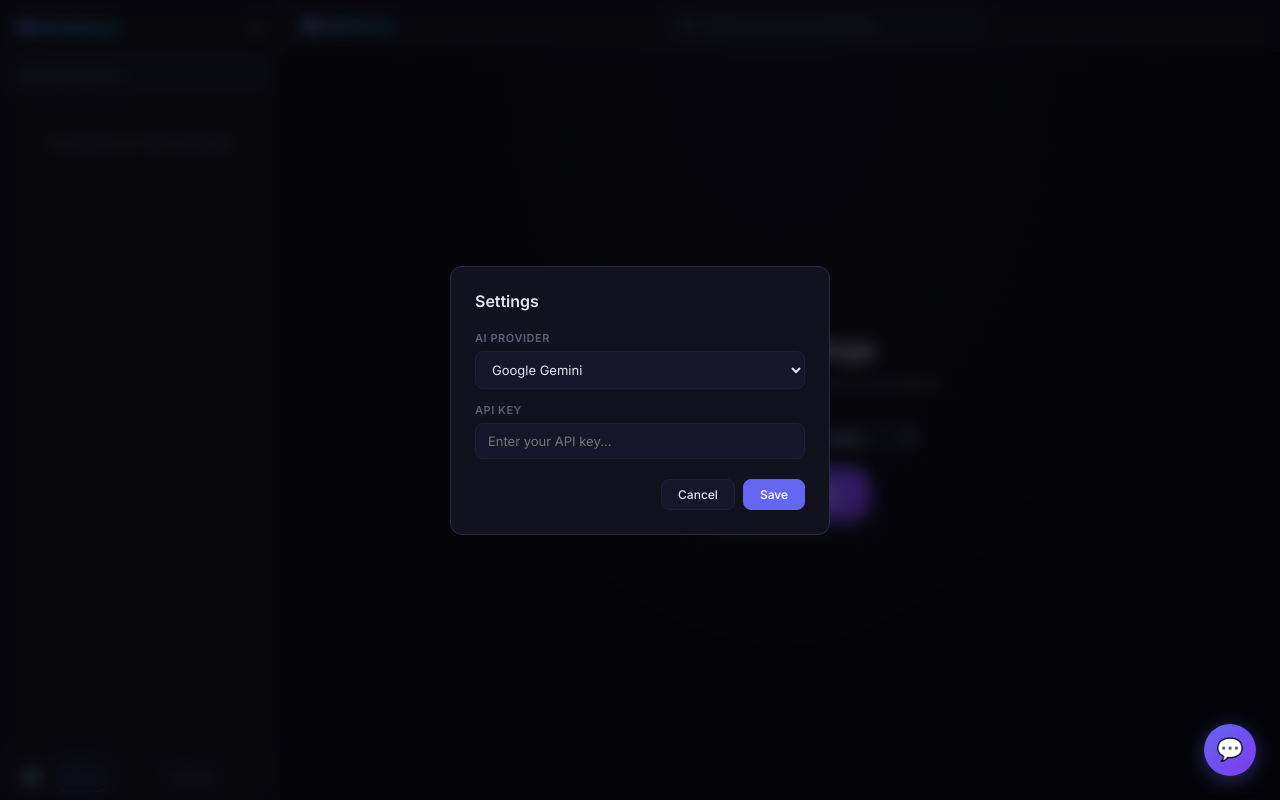
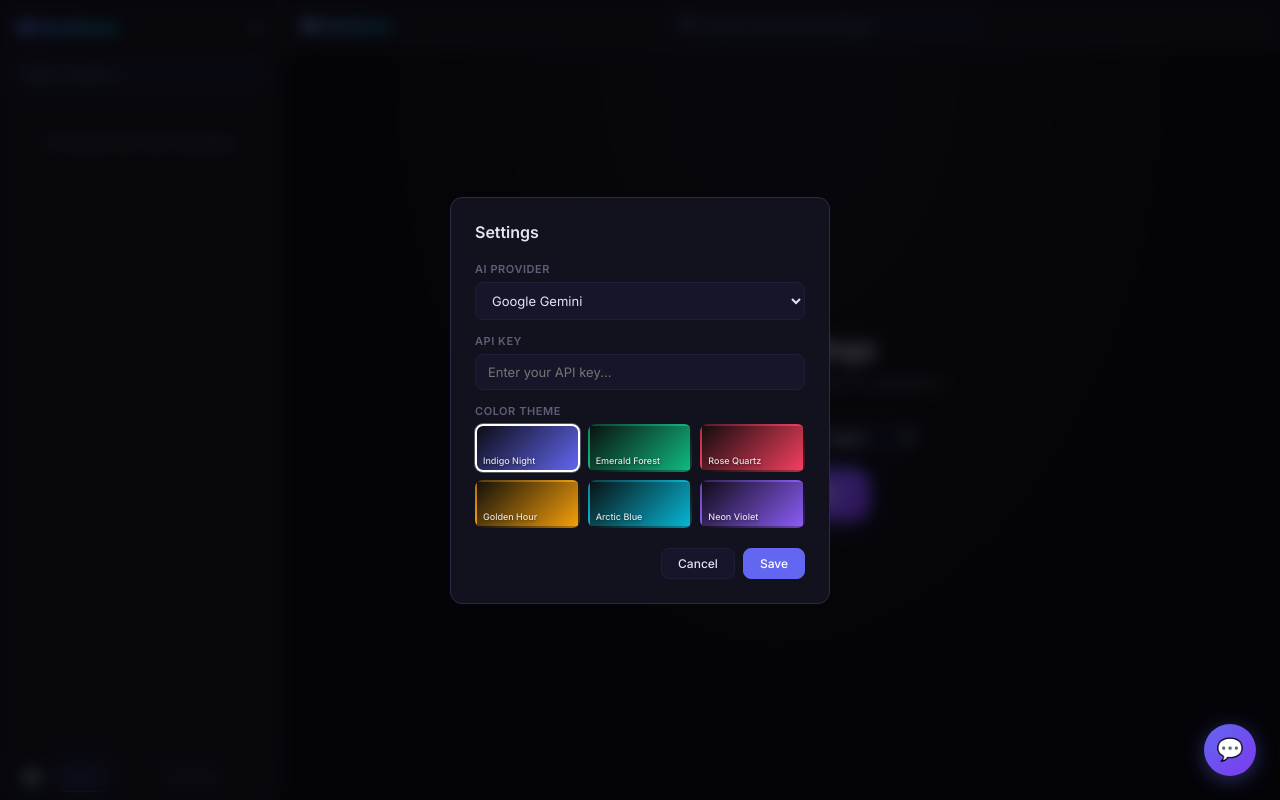
Before and after one commit to anhducmata/Godeye, a React (Vite) app: page / in a window 1280 px wide. Both pictures are taken after a click on the button "⚙️". Built offline with nearby package versions, Linux system fonts and the light colour scheme.

Commit message:
feat: color theme picker in settings (6 themes with live preview)

```diff
--- a/src/renderer/App.tsx
+++ b/src/renderer/App.tsx
@@ -8,6 +8,33 @@ import { Sidebar, SidebarHandle } from './components/Sidebar'
 import { ChatWidget } from './components/ChatWidget'
 
 type AppView = 'sessions' | 'recording' | 'viewing'
+
+const THEMES: Record<string, { label: string; accent: string; preview: string; vars: Record<string, string> }> = {
+  indigo: {
+    label: 'Indigo Night', accent: '#6366f1', preview: 'linear-gradient(135deg, #0c0c14, #6366f1)',
+    vars: { '--bg': '#0c0c14', '--bg-card': '#12121e', '--bg-hover': '#1a1a2e', '--bg-input': '#16162a', '--border': '#1e1e3a', '--border-lit': '#2a2a4a', '--accent': '#6366f1', '--accent-2': '#818cf8' }
+  },
+  emerald: {
+    label: 'Emerald Forest', accent: '#10b981', preview: 'linear-gradient(135deg, #0a1210, #10b981)',
+    vars: { '--bg': '#0a1210', '--bg-card': '#0f1a16', '--bg-hover': '#162820', '--bg-input': '#122018', '--border': '#1a3028', '--border-lit': '#254a3a', '--accent': '#10b981', '--accent-2': '#34d399' }
+  },
+  rose: {
+    label: 'Rose Quartz', accent: '#f43f5e', preview: 'linear-gradient(135deg, #140c0e, #f43f5e)',
+    vars: { '--bg': '#140c0e', '--bg-card': '#1e1216', '--bg-hover': '#2e1a20', '--bg-input': '#2a1620', '--border': '#3a1e2a', '--border-lit': '#4a2a3a', '--accent': '#f43f5e', '--accent-2': '#fb7185' }
+  },
+  amber: {
+    label: 'Golden Hour', accent: '#f59e0b', preview: 'linear-gradient(135deg, #14120a, #f59e0b)',
+    vars: { '--bg': '#14120a', '--bg-card': '#1e1a0f', '--bg-hover': '#2e2816', '--bg-input': '#2a2214', '--border': '#3a301e', '--border-lit': '#4a3e2a', '--accent': '#f59e0b', '--accent-2': '#fbbf24' }
+  },
+  cyan: {
+    label: 'Arctic Blue', accent: '#06b6d4', preview: 'linear-gradient(135deg, #0a1214, #06b6d4)',
+    vars: { '--bg': '#0a1214', '--bg-card': '#0f1a1e', '--bg-hover': '#162830', '--bg-input': '#122028', '--border': '#1a3038', '--border-lit': '#254a52', '--accent': '#06b6d4', '--accent-2': '#22d3ee' }
+  },
+  violet: {
+    label: 'Neon Violet', accent: '#8b5cf6', preview: 'linear-gradient(135deg, #100c18, #8b5cf6)',
+    vars: { '--bg': '#100c18', '--bg-card': '#18122a', '--bg-hover': '#221a3e', '--bg-input': '#1e1636', '--border': '#2a1e4a', '--border-lit': '#3a2e5a', '--accent': '#8b5cf6', '--accent-2': '#a78bfa' }
+  }
+}
 
 interface LoadedSession {
   session: any
@@ -41,6 +68,7 @@ function App() {
   const [apiKey, setApiKey] = useState('')
   const [apiProvider, setApiProvider] = useState<'openai' | 'gemini'>('gemini')
   const [language, setLanguage] = useState('English')
+  const [colorTheme, setColorTheme] = useState(() => localStorage.getItem('meetsense-theme') || 'indigo')
   const [searchQuery, setSearchQuery] = useState('')
   const [searchResults, setSearchResults] = useState<any[] | null>(null)
   const [searching, setSearching] = useState(false)
@@ -52,6 +80,15 @@ function App() {
   const summaryEndRef = useRef<HTMLDivElement>(null)
   const documentEndRef = useRef<HTMLDivElement>(null)
   const debugEndRef = useRef<HTMLDivElement>(null)
+
+  // Apply color theme
+  useEffect(() => {
+    const theme = THEMES[colorTheme]
+    if (!theme) return
+    const root = document.documentElement
+    Object.entries(theme.vars).forEach(([key, val]) => root.style.setProperty(key, val))
+    localStorage.setItem('meetsense-theme', colorTheme)
+  }, [colorTheme])
 
   useEffect(() => {
     transcriptEndRef.current?.scrollIntoView({ behavior: 'smooth' })
@@ -159,6 +196,22 @@ function App() {
                 value={apiKey}
                 onChange={e => setApiKey(e.target.value)}
               />
+            </div>
+            <div className="modal__field">
+              <label>Color Theme</label>
+              <div className="theme-grid">
+                {Object.entries(THEMES).map(([key, theme]) => (
+                  <button
+                    key={key}
+                    className={`theme-swatch ${colorTheme === key ? 'theme-swatch--active' : ''}`}
+                    style={{ background: theme.preview }}
+                    onClick={() => setColorTheme(key)}
+                    title={theme.label}
+                  >
+                    <span className="theme-swatch__label">{theme.label}</span>
+                  </button>
+                ))}
+              </div>
             </div>
             <div className="modal__actions">
               <button className="btn" onClick={() => setShowSettings(false)}>Cancel</button>
--- a/src/renderer/styles/index.css
+++ b/src/renderer/styles/index.css
@@ -512,6 +512,45 @@ body {
   color: var(--text);
 }
 
+/* Theme Picker */
+.theme-grid {
+  display: grid;
+  grid-template-columns: repeat(3, 1fr);
+  gap: 8px;
+  margin-top: 6px;
+}
+
+.theme-swatch {
+  position: relative;
+  height: 48px;
+  border-radius: var(--radius-sm);
+  border: 2px solid transparent;
+  cursor: pointer;
+  overflow: hidden;
+  transition: all 0.2s;
+  display: flex;
+  align-items: flex-end;
+  padding: 4px 6px;
+}
+
+.theme-swatch:hover {
+  transform: scale(1.05);
+  box-shadow: 0 4px 12px rgba(0, 0, 0, 0.3);
+}
+
+.theme-swatch--active {
+  border-color: white;
+  box-shadow: 0 0 0 1px rgba(255, 255, 255, 0.3);
+}
+
+.theme-swatch__label {
+  font-size: 9px;
+  color: rgba(255, 255, 255, 0.85);
+  font-family: var(--font);
+  font-weight: 500;
+  text-shadow: 0 1px 3px rgba(0, 0, 0, 0.5);
+}
+
 .topbar__live {
   display: flex; align-items: center; gap: 6px;
   color: var(--red);
```
